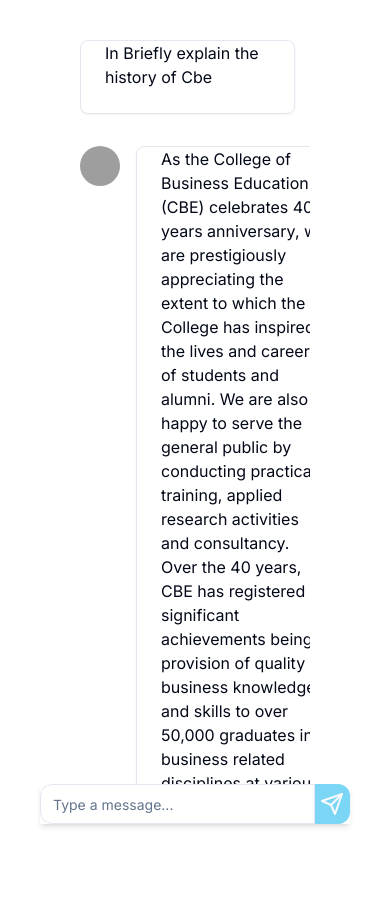
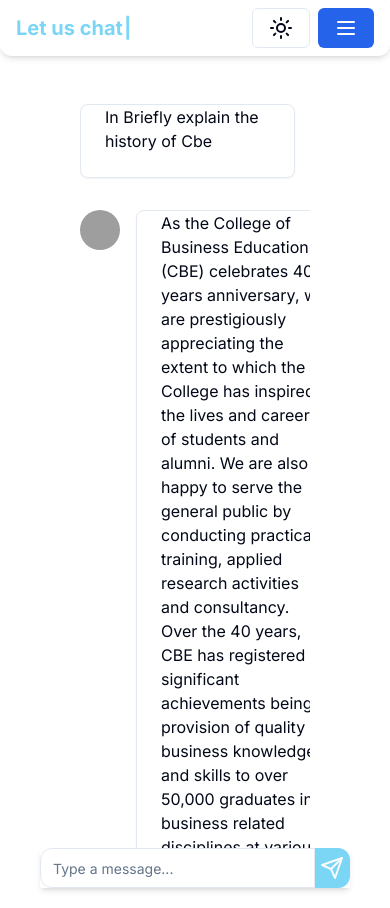
Before and after one commit to Henryle-hd/cbe-ai, a Next.js app: page /chat in a window 390 px wide. Before the commit the page ends 844 px from the top, so only its background shows below. Built offline with nearby package versions, Linux system fonts and the light colour scheme; grey boxes are pictures that could not be loaded.

Commit message:
navigation for 📱

```diff
--- a/src/app/layout.tsx
+++ b/src/app/layout.tsx
@@ -4,6 +4,7 @@ import "./globals.css";
 import { ThemeProvider } from "@/components/ui/theme-provider";
 import { cn } from "@/lib/utils";
 import AsideComponent from "@/components/aside";
+import SmallScreen from "@/components/menu";
 
 const inter = Inter({ subsets: ["latin"] });
 
@@ -27,9 +28,13 @@ export default function RootLayout({
           enableSystem
           disableTransitionOnChange
         >
+          <div className="col-start-1 col-end-13 block md:hidden">
+            <SmallScreen />
+          </div>
           <div className="col-start-1 col-end-5  hidden  md:block lg:col-end-4">
             <AsideComponent />
           </div>
+
           <div className="col-start-1 col-end-13 md:col-start-5 lg:col-start-4">
             {children}
           </div>
--- a/src/app/page.tsx
+++ b/src/app/page.tsx
@@ -40,6 +40,7 @@ export default function Home() {
       />
 
       {/* input prompt  */}
+      {/* <div className="h-10 w-[70%] border"></div> */}
       <ChatInput />
 
       {/* features objectives  */}
--- a/src/components/Chat-input.tsx
+++ b/src/components/Chat-input.tsx
@@ -1,27 +1,30 @@
-'use client'
-import React from 'react'
-import { Input } from './ui/input'
-import { Button } from './ui/button'
-import { Send } from 'lucide-react'
-import { Form } from './ui/form'
+"use client";
+import React from "react";
+import { Input } from "./ui/input";
+import { Button } from "./ui/button";
+import { Send } from "lucide-react";
+import { Form } from "./ui/form";
 
 const ChatInput = () => {
   return (
     <Form>
-            <div className="flex items-center justify-start shadow-md">
+      <div className="flex items-center justify-start bg-white shadow-md">
         <Input
-                    className="w-full rounded-xl rounded-r-none"
+          className="w-full rounded-xl rounded-r-none "
           placeholder="Type a message..."
           type="text"
         />
-                <Button className="rounded-xl rounded-l-none bg-cbeaiclr-1" size={"icon"}
-                    type='submit' aria-label='Send Message'
+        <Button
+          className="rounded-xl rounded-l-none bg-cbeaiclr-1"
+          size={"icon"}
+          type="submit"
+          aria-label="Send Message"
         >
           <Send />
         </Button>
       </div>
     </Form>
-    )
-}
+  );
+};
 
-export default ChatInput
+export default ChatInput;
--- /dev/null
+++ b/src/components/menu.tsx
@@ -0,0 +1,25 @@
+import { Menu, Trash } from "lucide-react";
+import React from "react";
+import { Button } from "./ui/button";
+import { ThemeToggle } from "./themeToggle";
+import TypeWriterTitle from "./typewriter";
+
+export default function SmallScreen() {
+  return (
+    <nav className="sticky top-0 z-50 flex w-[100%] items-center justify-between gap-2 rounded-xl bg-background p-2 px-4 shadow-md">
+      <div className="text-xl font-bold text-cbeaiclr-1">
+        <TypeWriterTitle />
+      </div>
+      <div className="flex items-center gap-2">
+        <ThemeToggle />
+
+        {/* <Button variant={"destructive"}>
+          <Trash />
+        </Button> */}
+        <Button>
+          <Menu />
+        </Button>
+      </div>
+    </nav>
+  );
+}
--- a/src/components/themeToggle.tsx
+++ b/src/components/themeToggle.tsx
@@ -1,9 +1,8 @@
-'use client'
-import React, { useEffect, useState } from 'react'
-import { Button } from './ui/button'
-import { Moon, Sun } from 'lucide-react';
+"use client";
+import React, { useEffect, useState } from "react";
+import { Button } from "./ui/button";
+import { Moon, Sun } from "lucide-react";
 import { useTheme } from "next-themes";
-
 
 export const ThemeToggle = () => {
   const { theme, setTheme } = useTheme();
@@ -23,10 +22,7 @@ export const ThemeToggle = () => {
       className="flex items-center justify-start gap-2"
       suppressHydrationWarning={true}
     >
-            {icon }
-            <h1>
-                Change theme
-            </h1>
+      {icon}
     </Button>
   );
 };
```
Lines whose indentation alone changed are shown as unchanged.
